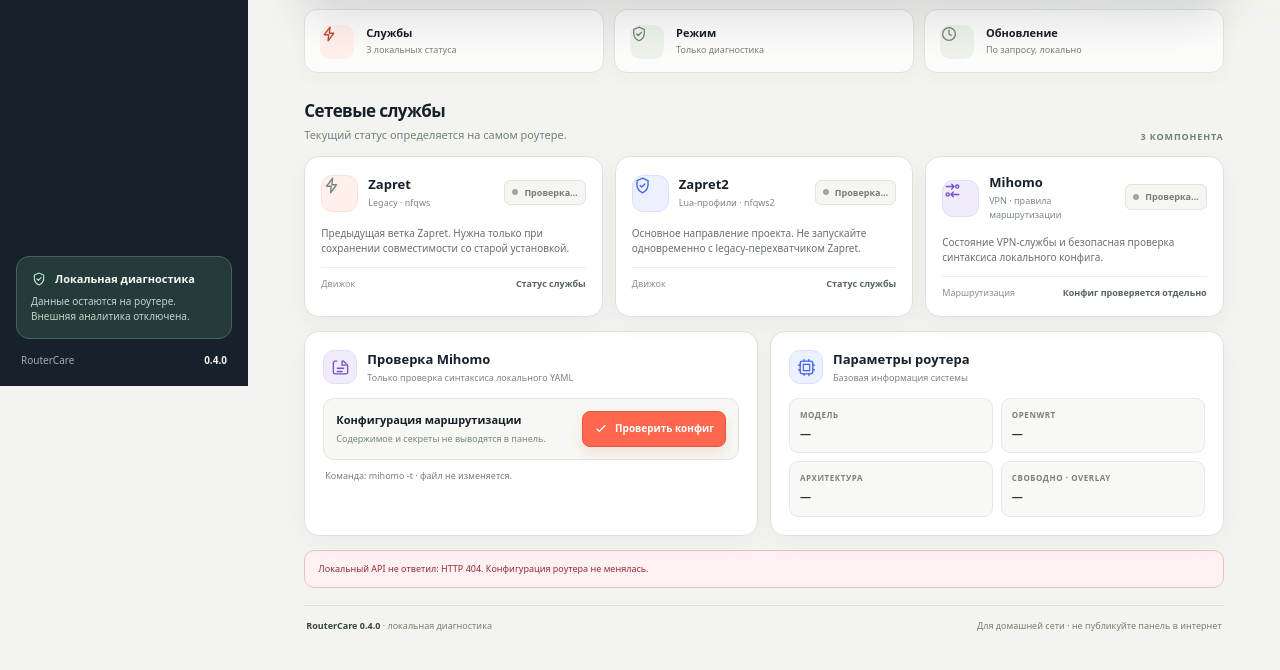
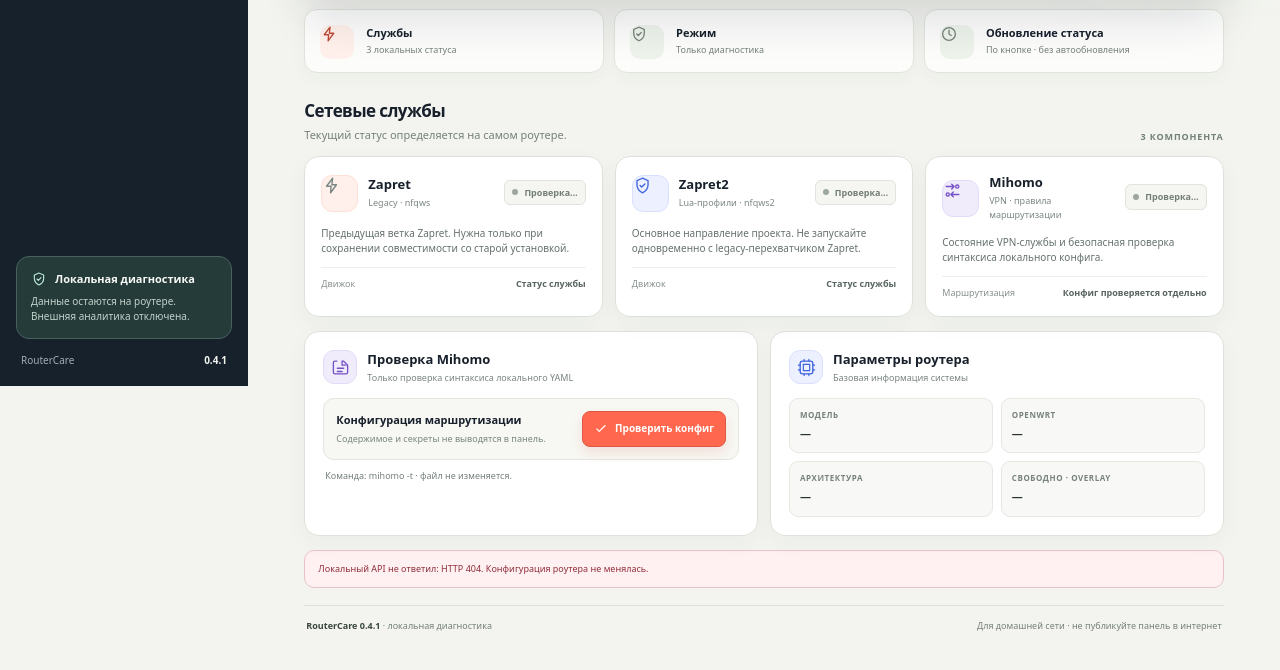
Before and after one commit to averments-tech/sk, a plain HTML site: page routercare-openwrt/www/routercare/index.html in a window 1280 px wide. Shown: the part 414-1084 px from the top of the page. Drawn offline with Linux system fonts and the light colour scheme; no server answers.

Commit message:
ui: clarify manual status refresh in 0.4.1

```diff
--- a/routercare-openwrt/www/routercare/index.html
+++ b/routercare-openwrt/www/routercare/index.html
@@ -31,7 +31,7 @@
       </nav>
       <div class="side-spacer"></div>
       <div class="local-card"><div class="local-top"><svg viewBox="0 0 24 24" fill="none"><path d="M12 3 5 6v5c0 4.6 2.9 8.3 7 10 4.1-1.7 7-5.4 7-10V6l-7-3Z" stroke="currentColor" stroke-width="1.7"/><path d="m9 12 2 2 4-4" stroke="currentColor" stroke-width="1.7" stroke-linecap="round" stroke-linejoin="round"/></svg>Локальная диагностика</div><p>Данные остаются на роутере. Внешняя аналитика отключена.</p></div>
-      <div class="side-version"><span>RouterCare</span><b>0.4.0</b></div>
+      <div class="side-version"><span>RouterCare</span><b>0.4.1</b></div>
     </aside>
     <main class="main" id="overview">
       <header class="topbar">
@@ -46,7 +46,7 @@
       <section class="signal-grid" aria-label="Возможности панели">
         <div class="signal-tile"><span class="signal-icon coral" aria-hidden="true"><svg viewBox="0 0 24 24" fill="none"><path d="M13.4 2.8 5.7 13h5.8l-.7 8.2 7.5-10.2h-5.8l.9-8.2Z" stroke="currentColor" stroke-width="1.8" stroke-linejoin="round"/></svg></span><div><b>Службы</b><span>3 локальных статуса</span></div></div>
         <div class="signal-tile"><span class="signal-icon" aria-hidden="true"><svg viewBox="0 0 24 24" fill="none"><path d="M12 3 5 6v5c0 4.6 2.9 8.3 7 10 4.1-1.7 7-5.4 7-10V6l-7-3Z" stroke="currentColor" stroke-width="1.7"/><path d="m9 12 2 2 4-4" stroke="currentColor" stroke-width="1.7" stroke-linecap="round"/></svg></span><div><b>Режим</b><span>Только диагностика</span></div></div>
-        <div class="signal-tile"><span class="signal-icon" aria-hidden="true"><svg viewBox="0 0 24 24" fill="none"><circle cx="12" cy="12" r="8.5" stroke="currentColor" stroke-width="1.7"/><path d="M12 7v5l3 2" stroke="currentColor" stroke-width="1.7" stroke-linecap="round"/></svg></span><div><b>Обновление</b><span>По запросу, локально</span></div></div>
+        <div class="signal-tile"><span class="signal-icon" aria-hidden="true"><svg viewBox="0 0 24 24" fill="none"><circle cx="12" cy="12" r="8.5" stroke="currentColor" stroke-width="1.7"/><path d="M12 7v5l3 2" stroke="currentColor" stroke-width="1.7" stroke-linecap="round"/></svg></span><div><b>Обновление статуса</b><span>По кнопке · без автообновления</span></div></div>
       </section>
       <section id="zapret-service" aria-labelledby="services-title">
         <div class="section-head"><div><h2 id="services-title">Сетевые службы</h2><p>Текущий статус определяется на самом роутере.</p></div><span class="section-label">3 компонента</span></div>
@@ -67,7 +67,7 @@
         </section>
       </div>
       <div class="notice" id="message">Локальная панель не отправляет данные на сторонние серверы. Сейчас доступны просмотр состояния и проверка Mihomo-конфига.</div>
-      <footer class="footer"><span><strong>RouterCare 0.4.0</strong> · локальная диагностика</span><span>Для домашней сети · не публикуйте панель в интернет</span></footer>
+      <footer class="footer"><span><strong>RouterCare 0.4.1</strong> · локальная диагностика</span><span>Для домашней сети · не публикуйте панель в интернет</span></footer>
     </main>
   </div>
   <script>
```
